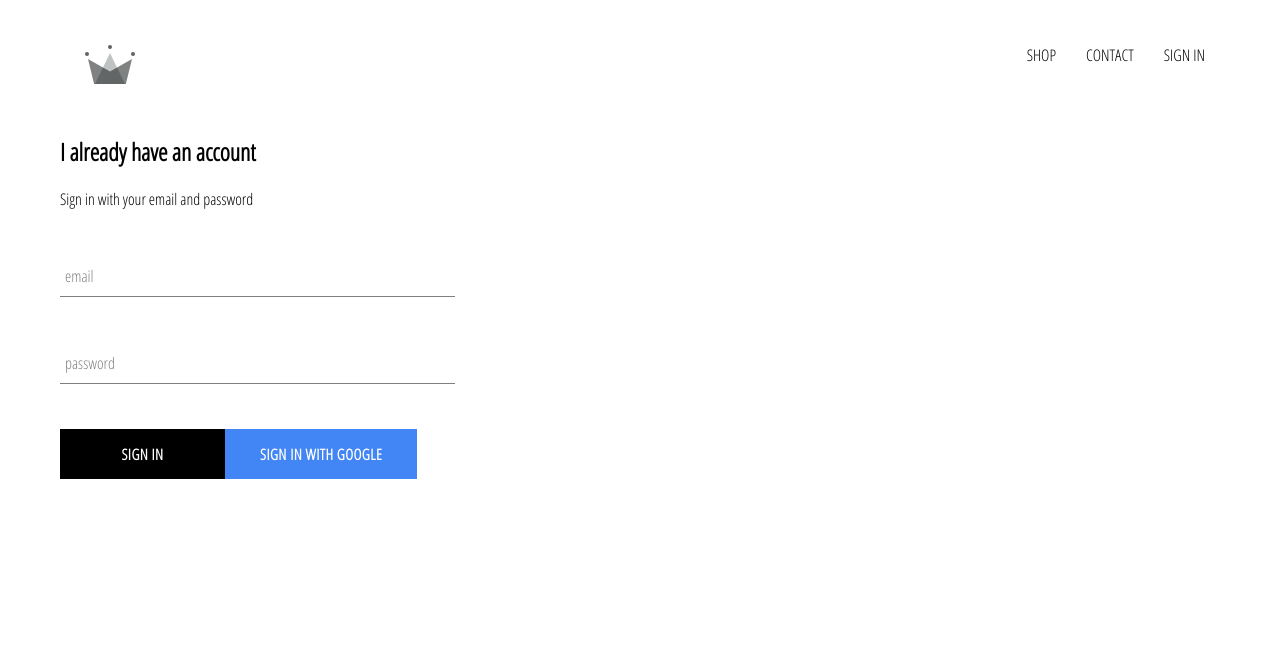
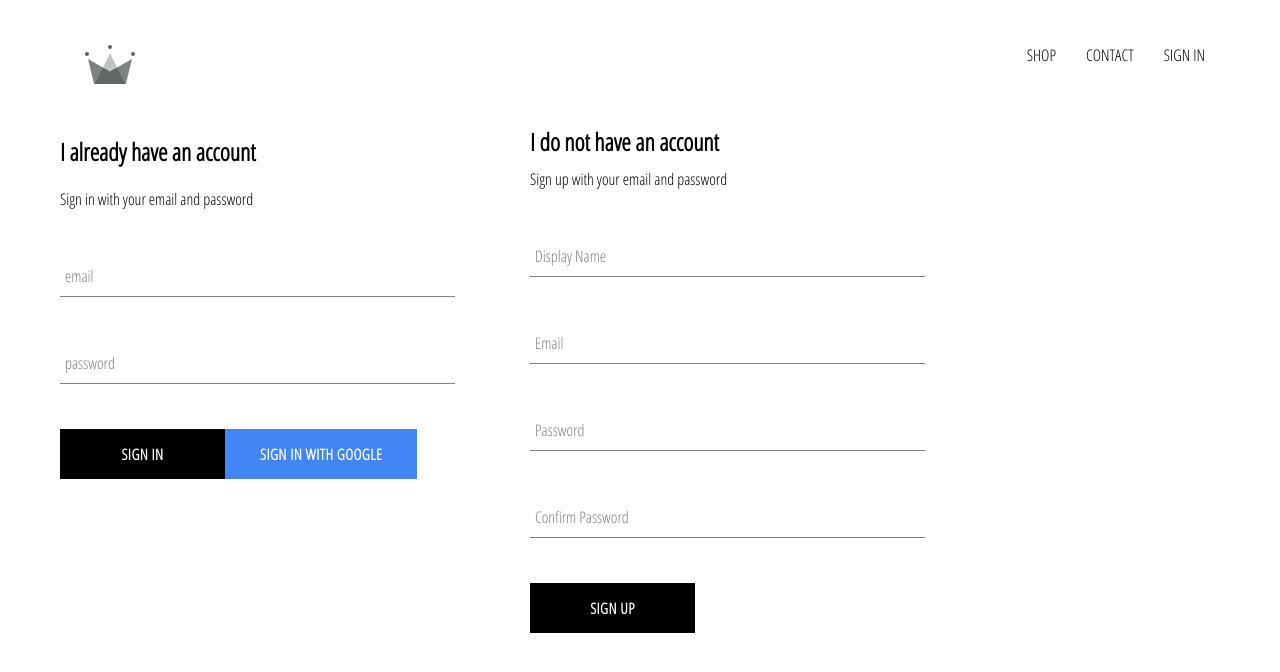
Before and after one commit to danisaurus/ecommerce, a React (Create React App) app: page /signin in a window 1280 px wide. Shown: the top 672 px of the page. Built offline with nearby package versions, Linux system fonts and the light colour scheme; no server answers.

Commit message:
added sign up form and new user created when you sign up

```diff
--- a/src/App.js
+++ b/src/App.js
@@ -5,7 +5,7 @@
 import ShopPage from './pages/shop/shop.component.jsx';
 import Header from './components/header/header.component.jsx';
 import SignInAndSignUpPage from './pages/sign-in-and-sign-up/sign-in-and-sign-up.component';
-import { auth } from './firebase/firebase.utils';
+import { auth, createUserProfileDocument } from './firebase/firebase.utils';
 
 
 class App extends React.Component {
@@ -14,7 +14,7 @@
 
     this.state = {
       currentUser: null
-    }
+    };
 
   }
 
@@ -22,17 +22,31 @@
 
   componentDidMount() {
     /*onAuthStateChanged is a method on auth library of Firebase takes a function where the parameter is what the user state is*/
-    this.unsubscribeFromAuth = auth.onAuthStateChanged (user => {
-      this.setState({ currentUser:user});
+    this.unsubscribeFromAuth = auth.onAuthStateChanged ( async userAuth => {
 
-      console.log(user);
-    })
-  }
+      if (userAuth) {
+        const userRef = await createUserProfileDocument(userAuth);
 
-  componentWillUnmount(){
+        userRef.onSnapshot (snapShot => {
+          this.setState({
+            currentUser: {
+              id: snapShot.id,
+              ...snapShot.data()
+            }
+        });
+        console.log(this.state);
+      });
+
+    };
+    this.setState({currentUser: userAuth});
+
+    });
+  };
+
+  componentWillUnmount() {
     /*This closes the subscription*/
     this.unsubscribeFromAuth();
-  }
+  };
 
   render() {
     return (
--- /dev/null
+++ b/src/components/sign-up/sign-up.component.jsx
@@ -0,0 +1,98 @@
+import React from 'react';
+import FormInput from '../form-input/form-input.component';
+import CustomButton from '../custom-button/custom-button.component';
+import { auth, createUserProfileDocument} from '../../firebase/firebase.utils';
+import './sign-up.styles.scss';
+
+
+class SignUp extends React.Component {
+    constructor () {
+        super();
+
+        this.state = {
+            displayName:'',
+            email: '',
+            password: '',
+            confirmPassword: ''
+        };
+    }
+
+    handleSubmit = async event => {
+        event.preventDefault();
+        const {displayName, email, password, confirmPassword} = this.state;
+
+        if(password !== confirmPassword) {
+            alert("Passwords don't match");
+            return;
+        }
+
+        try {
+            const {user} = await auth.createUserWithEmailAndPassword (
+                email,
+                password
+            );
+
+            await createUserProfileDocument(user, {displayName});
+
+            this.setState({
+                displayName:'',
+                email: '',
+                password: '',
+                confirmPassword: ''
+            });
+        } catch (error) {
+            console.error(error);
+        }
+    };
+
+    handleChange = event => {
+        const { name, value } = event.target;
+        this.setState({[name]: value});
+    };
+
+    render () {
+        const {displayName, email, password, confirmPassword} = this.state;
+        return (
+            <div className='sign-up'>
+                <h2 className='title'>I do not have an account</h2>
+                <span>Sign up with your email and password</span>
+                <form className='sign-up-form' onSubmit={this.handleSubmit}>
+                    <FormInput
+                        type='text'
+                        name='displayName'
+                        value = {displayName}
+                        onChange = {this.handleChange}
+                        label = 'Display Name'
+                        required/>
+
+                    <FormInput
+                        type='email'
+                        name='email'
+                        value = {email}
+                        onChange = {this.handleChange}
+                        label = 'Email'
+                        required/>
+                    <FormInput
+                        type='password'
+                        name='password'
+                        value = {password}
+                        onChange = {this.handleChange}
+                        label = 'Password'
+                        required/>
+                    <FormInput
+                        type='password'
+                        name='confirmPassword'
+                        value = {confirmPassword}
+                        onChange = {this.handleChange}
+                        label = 'Confirm Password'
+                        required/>
+                    <CustomButton type='submit'>SIGN UP</CustomButton>
+                </form>
+
+            </div>
+        )
+    }
+
+}
+
+export default SignUp;
--- /dev/null
+++ b/src/components/sign-up/sign-up.styles.scss
@@ -0,0 +1,9 @@
+.sign-up {
+    display: flex;
+    flex-direction: column;
+    width: 380px;
+
+    .title {
+      margin: 10px 0;
+    }
+  }
--- a/src/firebase/firebase.utils.js
+++ b/src/firebase/firebase.utils.js
@@ -16,6 +16,32 @@
 firebase.initializeApp(config);
 
 
+export const createUserProfileDocument = async (userAuth, additionalData) => {
+    if (!userAuth) return;
+
+    const userRef = firestore.doc(`users/${userAuth.uid}`);
+
+    const snapShot = await userRef.get();
+
+    if (!snapShot.exists) {
+        const {displayName, email} = userAuth;
+        const createdAt = new Date();
+
+        try {
+            await userRef.set({
+                displayName,
+                email,
+                createdAt,
+                ...additionalData
+            });
+        } catch(error) {
+            console.log('error creating user', error.message);
+        }
+    }
+    return userRef;
+}
+
+
 export const auth = firebase.auth();
 export const firestore = firebase.firestore();
 
@@ -24,4 +50,6 @@
 provider.setCustomParameters({promp: 'select_account'});
 export const signInWithGoogle = () => auth.signInWithPopup(provider);
 
+
+
 export default firebase;
--- a/src/pages/sign-in-and-sign-up/sign-in-and-sign-up.component.jsx
+++ b/src/pages/sign-in-and-sign-up/sign-in-and-sign-up.component.jsx
@@ -1,11 +1,13 @@
 import React from 'react';
 import SignIn from '../../components/sign-in/sign-in.component';
+import SignUp from '../../components/sign-up/sign-up.component';
 import './sign-in-and-sign-up.styles.scss';
 
 
 const SignInAndSignUpPage = () => (
     <div className='sign-in-and-sign-up'>
         <SignIn/>
+        <SignUp/>
     </div>
 )
 
--- a/src/pages/sign-in-and-sign-up/sign-in-and-sign-up.styles.scss
+++ b/src/pages/sign-in-and-sign-up/sign-in-and-sign-up.styles.scss
@@ -0,0 +1,5 @@
+.sign-in-and-sign-up {
+ width:850px;
+ display: flex;
+ justify-content: space-between;
+}
```
